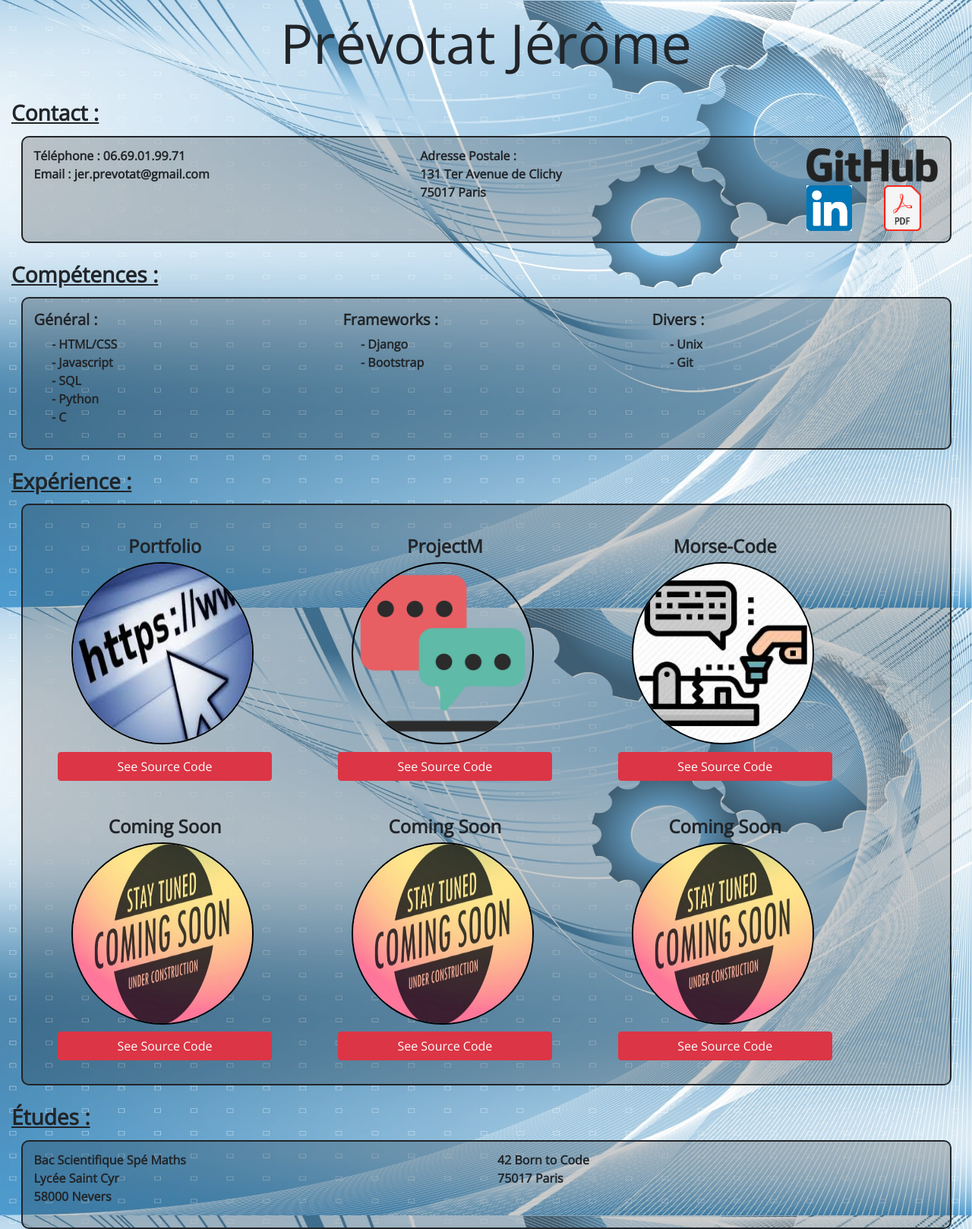
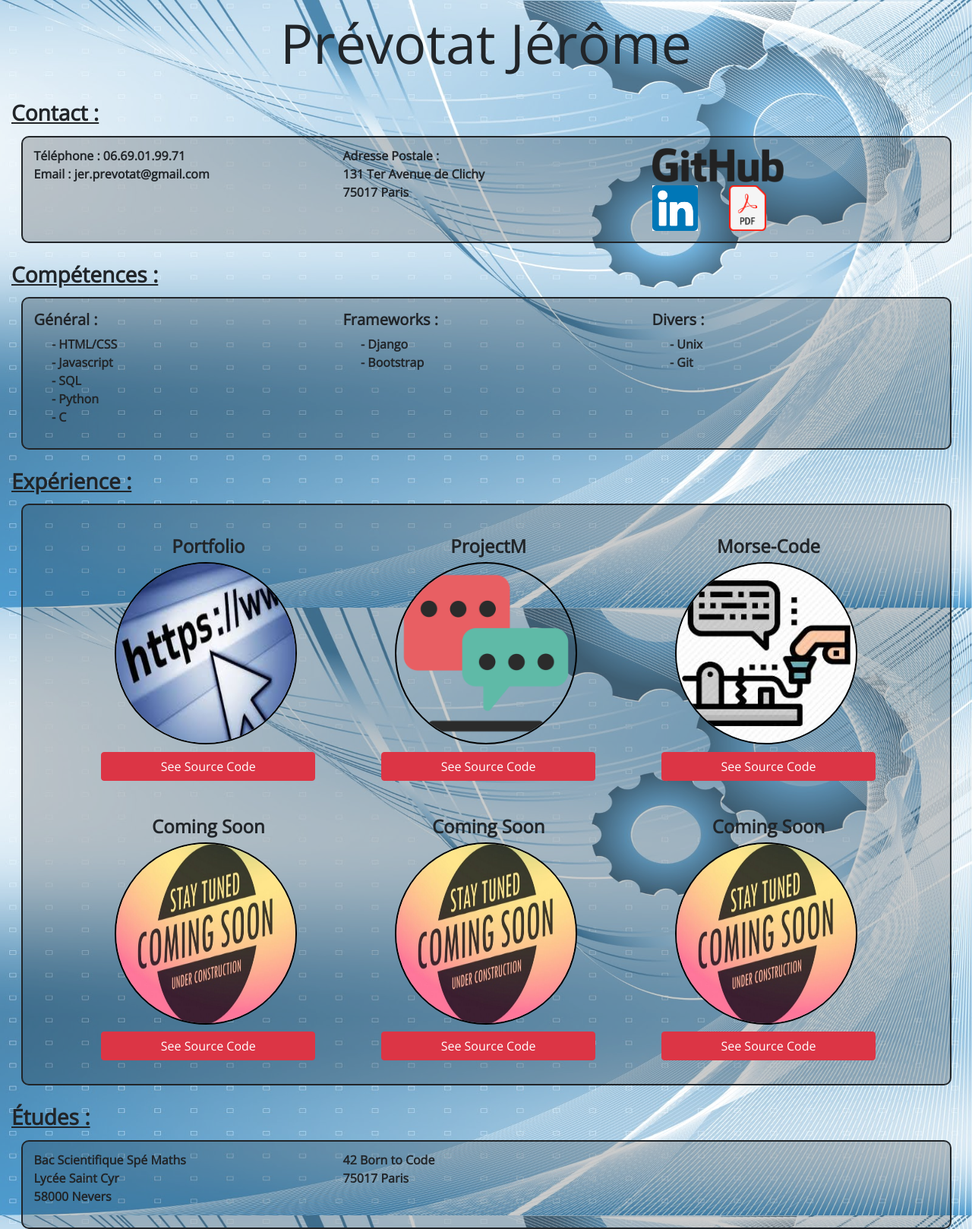
Before and after one commit to JeromePrevotat/Portfolio, a Django app: page / in a window 1280 px wide. Shown: the whole page at 76% size. Run offline with Django 3.2, Linux system fonts and the light colour scheme; data comes from the database, SQL or seed files in the repository; some libraries are stand-ins or nearby versions.

Commit message:
Fixed global alignment

```diff
--- a/portfolio/website/static/website/css/website.css
+++ b/portfolio/website/static/website/css/website.css
@@ -116,6 +116,8 @@ li {
     border-radius: 10px;
     border-style: solid;
     border-width: 2px;
+    box-sizing: border-box;
+    justify-content: center;
 }
 
 .project {
@@ -123,7 +125,6 @@ li {
     height: 40vh;
     width: 40vh;
     box-sizing: border-box;
-
 }
 
 .name {
--- a/portfolio/website/templates/website/content.html
+++ b/portfolio/website/templates/website/content.html
@@ -37,12 +37,12 @@
 <div class="container-fluid">
     <h3>Contact :</h3>
     <div class="row mx-auto categorie">
-        <div class="col-5">
+        <div class="col-4">
             <p class="top-text">Téléphone : 06.69.01.99.71
                 <br>Email : jer.prevotat@gmail.com
             </p>
         </div>
-        <div class="col-5">
+        <div class="col-4">
             <p class="top-text">Adresse Postale :
                 <br>131 Ter Avenue de Clichy
                 <br>75017 Paris
@@ -117,12 +117,13 @@
 --------------------------------------------------------------------------------------------------->
     <h3>Études :</h3>
     <div class="row mx-auto categorie">
-        <div class="col-6 container">
+        <div class="col-4 container">
             <p>Bac Scientifique Spé Maths <br> Lycée Saint Cyr <br> 58000 Nevers</p>
         </div>
-        <div class="col-6 container">
+        <div class="col-4 container">
             <p>42 Born to Code <br> 75017 Paris</p>
         </div>
+        <div class="col-4"></div>
     </div>
 </div>
 {% endblock %}
```
